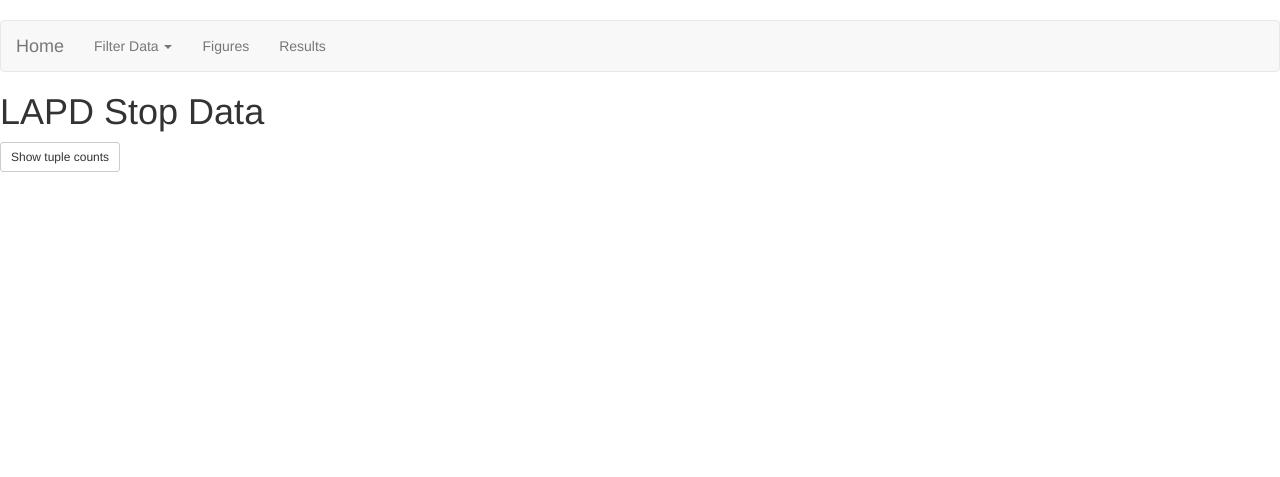
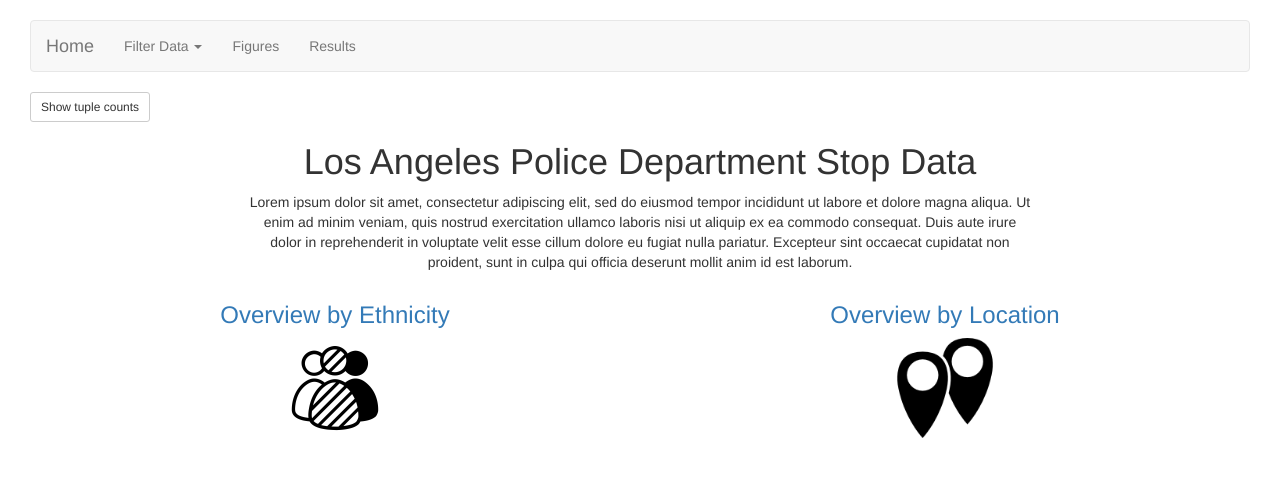
Before and after one commit to victor-lin/lapd-stop-data, a Flask app: template LAPDStopData/templates/start.html in a window 1280 px wide. Shown: the top 477 px of the page. Run offline with Flask 2, Linux system fonts and the light colour scheme; the template is opened without the code that fills it, so the values that code supplies are empty; parts of the project's set-up code (start-up, migrations or seed data) failed here and were passed over; some libraries are stand-ins or nearby versions.

Commit message:
Update start page

```diff
--- a/LAPDStopData/static/style.css
+++ b/LAPDStopData/static/style.css
@@ -1,6 +1,15 @@
 body {
-    padding: 20px 0;
+    padding: 20px 30px;
 }
+
 div.dataTables_wrapper {
     margin-bottom: 3em;
 }
+
+.center {
+    text-align: center;
+}
+
+.topic-image {
+    width: 100px;
+}
--- a/LAPDStopData/templates/start.html
+++ b/LAPDStopData/templates/start.html
@@ -1,6 +1,19 @@
 {% extends "base.html" %}
 {% block body %}
-<h1>LAPD Stop Data</h1>
 {% include "tuple_counts.html" %}
 <button type="button" class="btn btn-default btn-sm" data-toggle="modal" data-target="#tuple-count-modal" title="Show number of tuples in each table">Show tuple counts</button>
+<h1 class="center">Los Angeles Police Department Stop Data</h1>
+<p class="center col-md-8 col-md-offset-2">Lorem ipsum dolor sit amet, consectetur adipiscing elit, sed do eiusmod tempor incididunt ut labore et dolore magna aliqua. Ut enim ad minim veniam, quis nostrud exercitation ullamco laboris nisi ut aliquip ex ea commodo consequat. Duis aute irure dolor in reprehenderit in voluptate velit esse cillum dolore eu fugiat nulla pariatur. Excepteur sint occaecat cupidatat non proident, sunt in culpa qui officia deserunt mollit anim id est laborum.</p>
+<div class="col-md-6 center">
+  <a href="#">
+    <h3>Overview by Ethnicity</h3>
+    <img class="topic-image" src="{{ url_for('static', filename='diverse.png') }}">
+  </a>
+</div>
+<div class="col-md-6 center">
+  <a href="#">
+    <h3>Overview by Location</h3>
+    <img class="topic-image" src="{{ url_for('static', filename='location_pins.png') }}">
+  </a>
+</div>
 {% endblock %}
```
Also changed, not shown: LAPDStopData/static/diverse.png (added), LAPDStopData/static/location_pins.png (added), LAPDStopData/templates/tuple_counts.html (line endings or trailing spaces).
